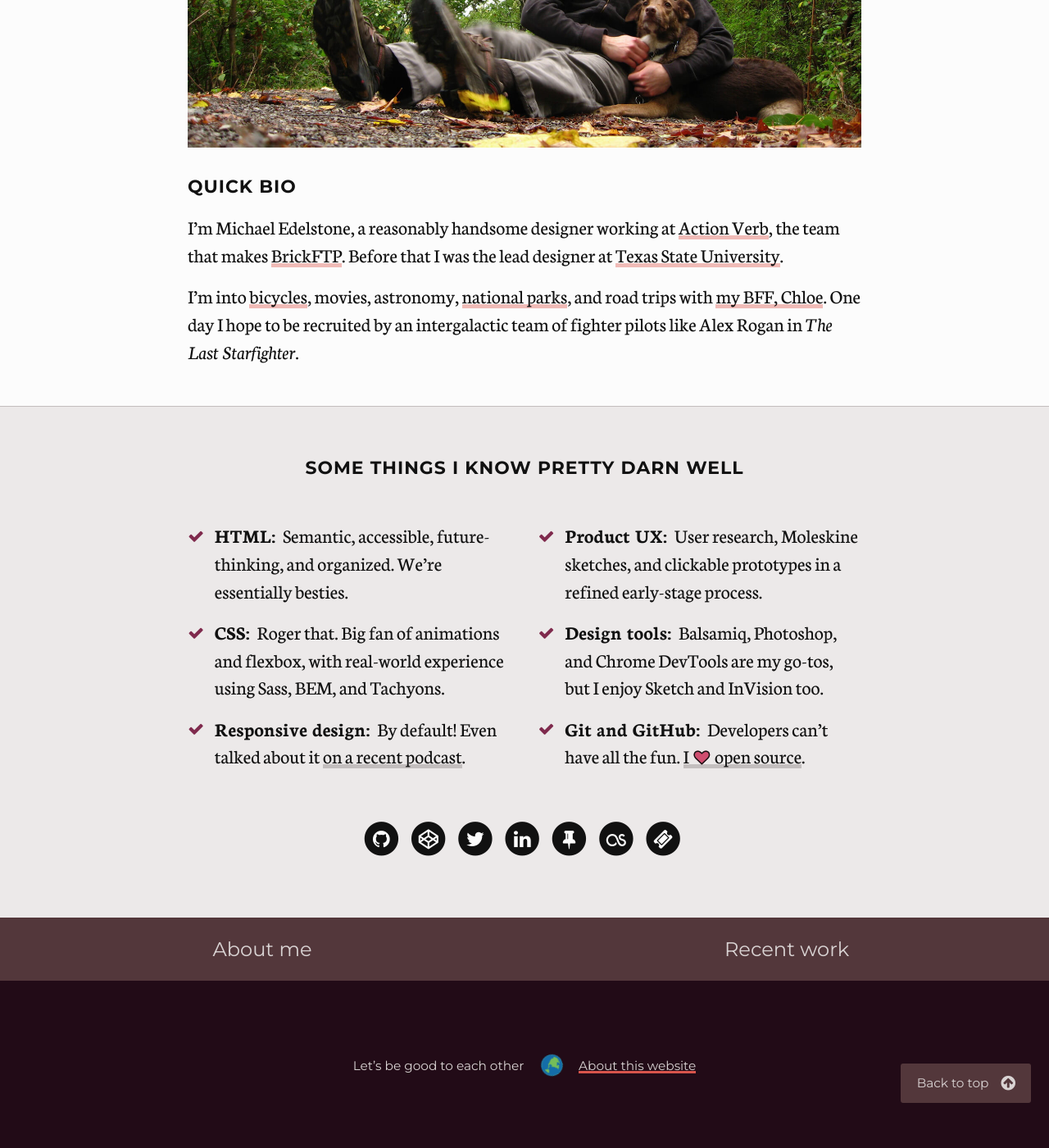
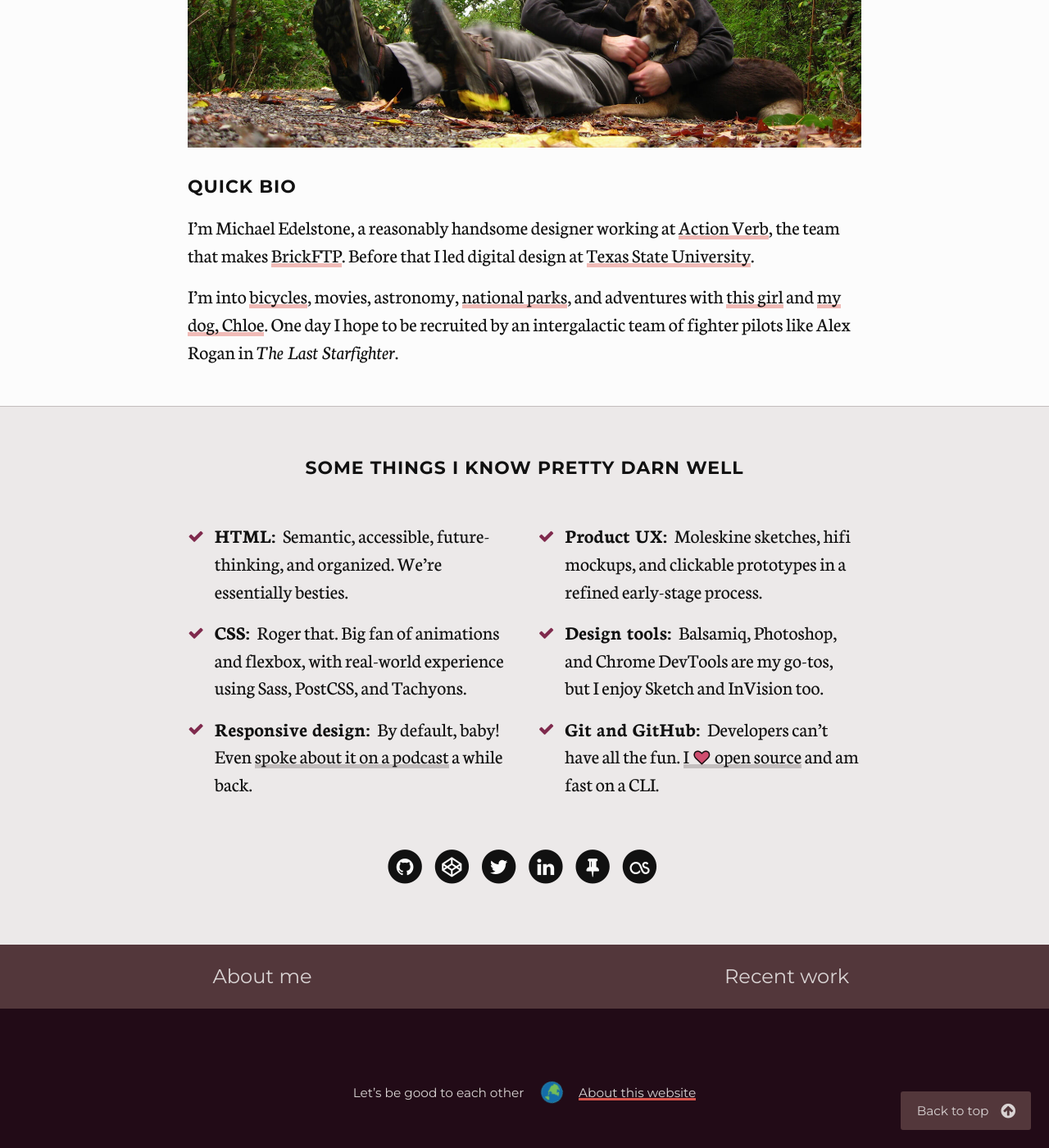
Before and after one commit to edelstone/my-website, a Jekyll site: the page built from about.html, in a window 1280 px wide and 1400 px high, scrolled down 461 px. Shown: the whole window at 82% size. Built offline with Jekyll 4.4.1, drawn with Linux system fonts in a browser that asks for light colours; nearby versions of some CDN libraries; comment, search, counter and statistics services are not loaded; before the commit the page ends 1827 px from its top, so only the background shows below that.

Commit message:
adds / deletes / prioritizes content slightly differently

```diff
--- a/about.html
+++ b/about.html
@@ -20,8 +20,8 @@ button-next-link: /portfolio
 
 		<div class="text-intro">
 			<h2>Quick bio</h2>
-			<p>I’m Michael Edelstone, a reasonably handsome designer working at <a href="https://actionverb.com/">Action Verb</a>, the team that makes <a href="https://brickftp.com/">BrickFTP</a>. Before that I was the lead designer at <a href="http://umarketing.txstate.edu">Texas State University</a>.</p>
-			<p>I&#8217;m into <a href="https://goo.gl/photos/ie1pr1j4v3xoHXW29">bicycles</a>, movies, astronomy, <a href="https://drive.google.com/open?id=18UmsEMmCnD-Nw_pzG3fmYnuURfY&usp=sharing">national parks</a>, and road trips with <a href="https://goo.gl/photos/fPjx3izDvSSz9euR7">my BFF, Chloe</a>. One day I hope to be recruited by an intergalactic team of fighter pilots like Alex Rogan in <i>The Last Starfighter</i>.</p>
+			<p>I’m Michael Edelstone, a reasonably handsome designer working at <a href="https://actionverb.com/">Action Verb</a>, the team that makes <a href="https://brickftp.com/">BrickFTP</a>. Before that I led digital design at <a href="http://umarketing.txstate.edu">Texas State University</a>.</p>
+			<p>I&#8217;m into <a href="https://goo.gl/photos/ie1pr1j4v3xoHXW29">bicycles</a>, movies, astronomy, <a href="https://drive.google.com/open?id=18UmsEMmCnD-Nw_pzG3fmYnuURfY&usp=sharing">national parks</a>, and adventures with <a href="https://www.instagram.com/cmzinser/">this girl</a> and <a href="https://goo.gl/photos/fPjx3izDvSSz9euR7">my dog, Chloe</a>. One day I hope to be recruited by an intergalactic team of fighter pilots like Alex Rogan in <i>The Last Starfighter</i>.</p>
 		</div>
 
 		<div id="skills" class="productivity skills">
@@ -30,15 +30,15 @@ button-next-link: /portfolio
 				<div class="col col-1 stack">
 					<ul class="important-updates fa-ul">
 						<li><i class="fa-li fa fa-check"></i><span class="inline-header">HTML:</span> Semantic, accessible, future-thinking, and organized. We&#8217;re essentially besties.</li>
-						<li><i class="fa-li fa fa-check"></i><span class="inline-header">CSS:</span> Roger that. Big fan of animations and flexbox, with real-world experience using Sass, BEM, and Tachyons.</li>
-						<li><i class="fa-li fa fa-check"></i><span class="inline-header">Responsive design:</span> By default! Even talked about it <a href="https://responsivewebdesign.com/podcast/texas-state/">on a recent podcast</a>.</li>
+						<li><i class="fa-li fa fa-check"></i><span class="inline-header">CSS:</span> Roger that. Big fan of animations and flexbox, with real-world experience using Sass, PostCSS, and Tachyons.</li>
+						<li><i class="fa-li fa fa-check"></i><span class="inline-header">Responsive design:</span> By default, baby! Even <a href="https://responsivewebdesign.com/podcast/texas-state/">spoke about it on a podcast</a> a while back.</li>
 					</ul>
 				</div>
 				<div class="col col-2">
 					<ul class="important-updates fa-ul">
-						<li><i class="fa-li fa fa-check"></i><span class="inline-header"> Product UX:</span> User research, Moleskine sketches, and clickable prototypes  in a refined early-stage process.</li>
+						<li><i class="fa-li fa fa-check"></i><span class="inline-header"> Product UX:</span> Moleskine sketches, hifi mockups, and clickable prototypes in a refined early-stage process.</li>
 						<li><i class="fa-li fa fa-check"></i><span class="inline-header">Design tools:</span> Balsamiq, Photoshop, and Chrome DevTools are my go-tos, but I enjoy Sketch and InVision too.</li>
-						<li><i class="fa-li fa fa-check"></i><span class="inline-header">Git and GitHub:</span> Developers can&#8217;t have all the fun. <a href="https://github.com/edelstone">I <span class="fa-stack fa-lg fa-inline"><i style="color: #cf4d6f;" class="fa fa-heart fa-stack-1x"></i><i class="fa fa-heart-o fa-stack-1x"></i></span> open source</a>.</li>
+						<li><i class="fa-li fa fa-check"></i><span class="inline-header">Git and GitHub:</span> Developers can&#8217;t have all the fun. <a href="https://github.com/edelstone">I <span class="fa-stack fa-lg fa-inline"><i style="color: #cf4d6f;" class="fa fa-heart fa-stack-1x"></i><i class="fa fa-heart-o fa-stack-1x"></i></span> open source</a> and am fast on a CLI.</li>
 					</ul>
 				</div>
 			</div>
@@ -50,7 +50,6 @@ button-next-link: /portfolio
 					<li><a href="https://www.linkedin.com/in/edelstone/" title="LinkedIn"><span class="fa-stack"><i class="fa fa-circle fa-stack-2x fa-outer" aria-hidden="true"></i><i class="fa fa-linkedin fa-stack-1x fa-inner" aria-hidden="true"></i></span></a></li>
 					<li><a href="https://pinboard.in/u:tsanzer" title="Pinboard"><span class="fa-stack"><i class="fa fa-circle fa-stack-2x fa-outer" aria-hidden="true"></i><i class="fa fa-thumb-tack fa-stack-1x fa-inner" aria-hidden="true"></i></span></a></li>
 					<li><a href="http://www.last.fm/user/tsanzer" title="Last.fm"><span class="fa-stack"><i class="fa fa-circle fa-stack-2x fa-outer" aria-hidden="true"></i><i class="fa fa-lastfm fa-stack-1x fa-inner" aria-hidden="true"></i></span></a></li>
-					<li><a href="http://www.imdb.com/list/ls062779538/?sort=created:desc" title="Movies I'm watching"><span class="fa-stack"><i class="fa fa-circle fa-stack-2x fa-outer" aria-hidden="true"></i><i class="fa fa-ticket fa-stack-1x fa-inner" aria-hidden="true"></i></span></a></li>
 				</ul>
 			</div>
 		</div>
--- a/contact.html
+++ b/contact.html
@@ -25,10 +25,9 @@ button-next-link: /portfolio
 	<div class="more-homes contact-group">
 		<h2>Other places</h2>
 		<ul>
-			<li><a href="https://facebook.com/edelstone" title="Facebook"><span class="fa-stack"><i class="fa fa-circle fa-stack-2x fa-outer" aria-hidden="true"></i><i class="fa fa-facebook fa-stack-1x fa-inner" aria-hidden="true"></i></span></a></li>
+			<li><a href="https://github.com/edelstone" title="GitHub"><span class="fa-stack"><i class="fa fa-circle fa-stack-2x fa-outer" aria-hidden="true"></i><i class="fa fa-github fa-stack-1x fa-inner" aria-hidden="true"></i></span></a></li>
 			<li><a href="https://twitter.com/medelstone" title="Twitter"><span class="fa-stack"><i class="fa fa-circle fa-stack-2x fa-outer" aria-hidden="true"></i><i class="fa fa-twitter fa-stack-1x fa-inner" aria-hidden="true"></i></span></a></li>
 			<li><a href="https://www.linkedin.com/in/edelstone/" title="LinkedIn"><span class="fa-stack"><i class="fa fa-circle fa-stack-2x fa-outer" aria-hidden="true"></i><i class="fa fa-linkedin fa-stack-1x fa-inner" aria-hidden="true"></i></span></a></li>
-			<li><a href="https://github.com/edelstone" title="GitHub"><span class="fa-stack"><i class="fa fa-circle fa-stack-2x fa-outer" aria-hidden="true"></i><i class="fa fa-github fa-stack-1x fa-inner" aria-hidden="true"></i></span></a></li>
 		</ul>
 	</div>
 
```
